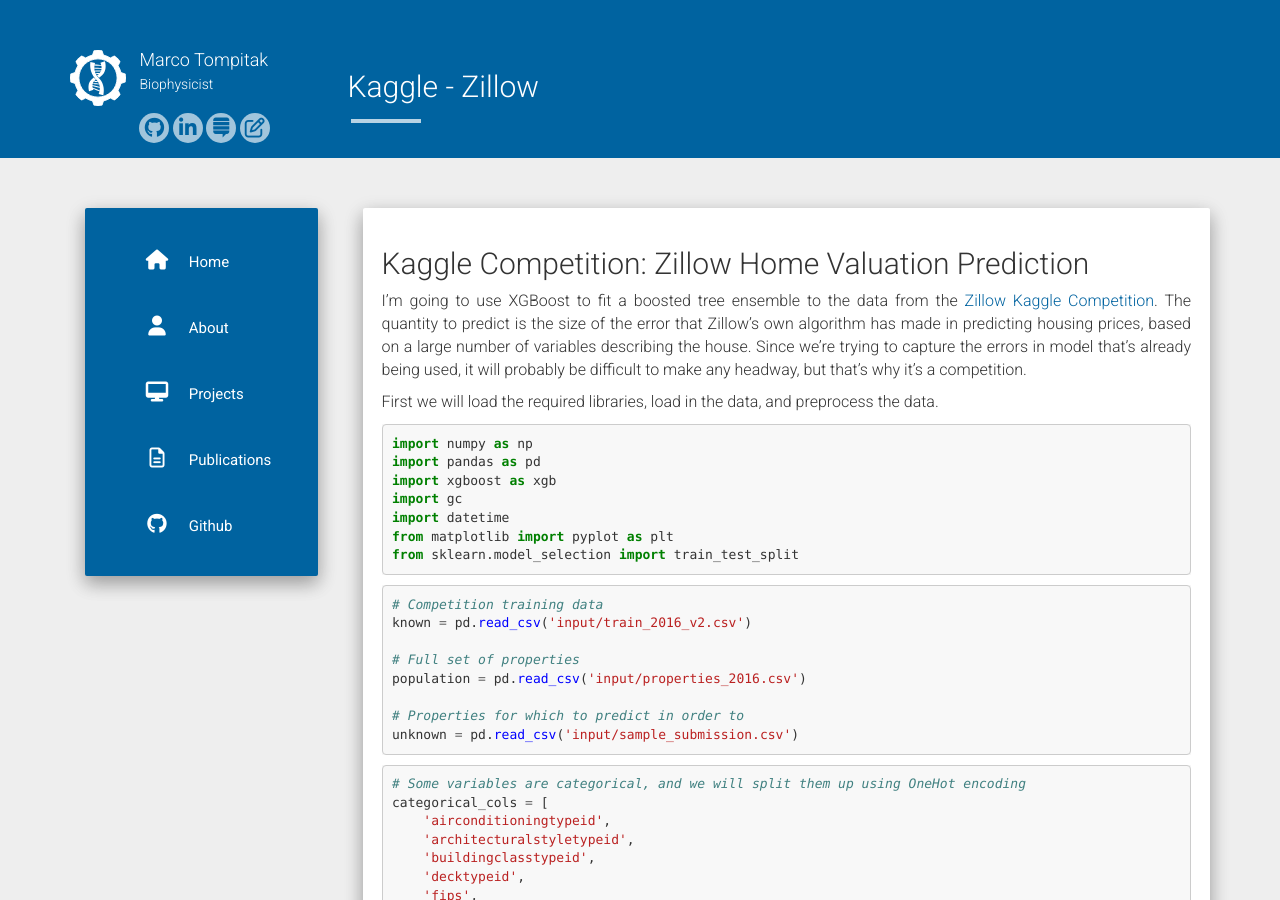
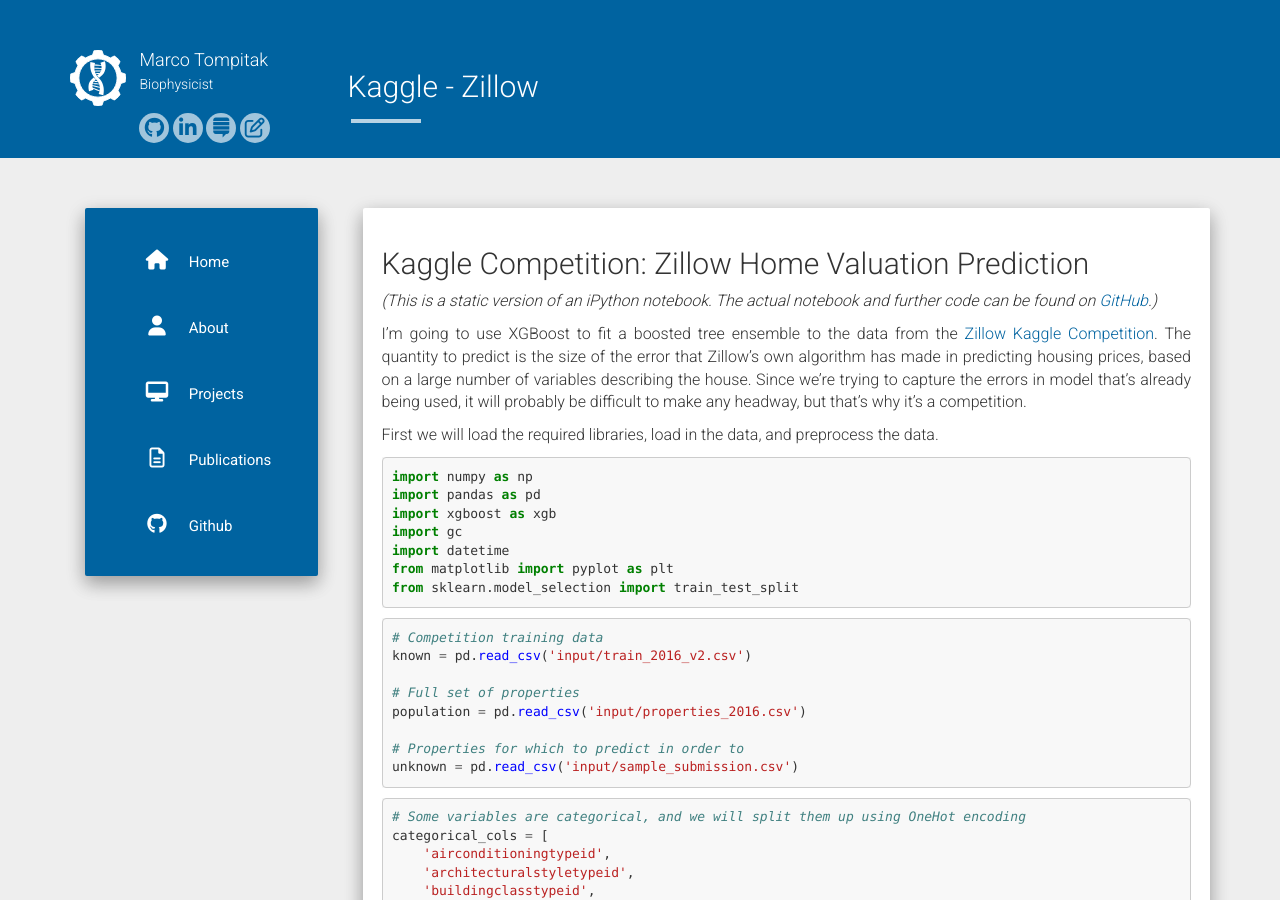
Before and after one commit to marcotompitak/marcotompitak.github.io, a Jekyll site: the page built from pages/Zillow.md, in a window 1280 px wide and 900 px high. Built offline with Jekyll 4.4.1, drawn with Linux system fonts in a browser that asks for light colours; nearby versions of some CDN libraries.

Commit message:
Updated static pages for kaggle-wikipedia and kaggle-zillow with links to github

```diff
--- a/pages/Zillow.md
+++ b/pages/Zillow.md
@@ -7,6 +7,8 @@
 
 Kaggle Competition: Zillow Home Valuation Prediction
 ----------------------------------------------------
+
+_(This is a static version of an iPython notebook. The actual notebook and further code can be found on [GitHub](https://github.com/marcotompitak/gravitational-waves).)_
 
 I'm going to use XGBoost to fit a boosted tree ensemble to the data from the [Zillow Kaggle Competition](https://www.kaggle.com/c/zillow-prize-1). The quantity to predict is the size of the error that Zillow's own algorithm has made in predicting housing prices, based on a large number of variables describing the house. Since we're trying to capture the errors in model that's already being used, it will probably be difficult to make any headway, but that's why it's a competition.
 
```
Also changed, not shown: pages/Wikipedia.md (+2 -0 lines).
